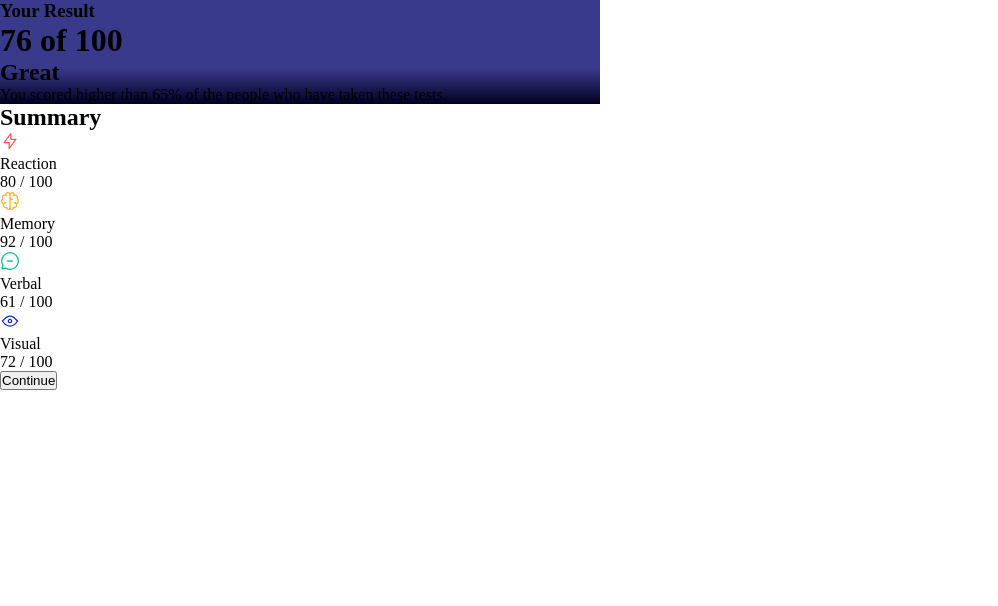
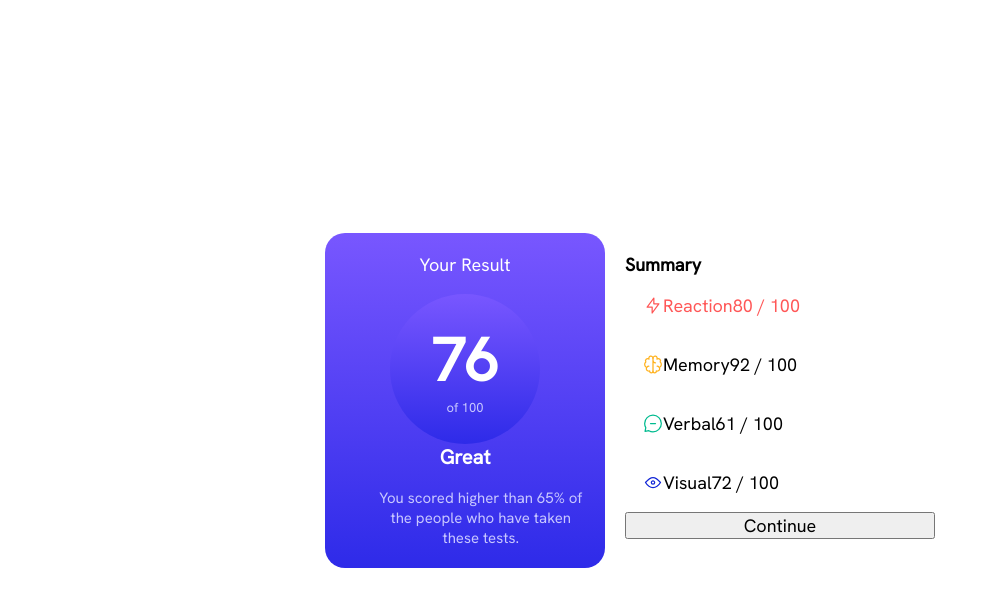
Before and after one commit to damiao-git/frontendmentor01, a plain HTML site: page index.html in a window 1280 px wide. Shown: the whole page, without its empty margins (0-998 px from the left). Drawn offline with Linux system fonts and the light colour scheme.

Commit message:
modificações básicas

```diff
--- a/index.html
+++ b/index.html
@@ -12,9 +12,10 @@
 <body>
     <main>
         <div class="principal-azul">
-            <h3>Your Result</h3>
+            <h3 class="result">Your Result</h3>
             <div class="nota">
-                <h1>76 of 100</h1>
+                <h3>76</h3>
+                <span>of 100</span>
             </div>
             <h2>Great</h2>
             <p>You scored higher than 65% of the people
@@ -23,7 +24,7 @@
         </div>
         <div class="sumario">
             <h2 class="">Summary</h2>
-            <article>
+            <article class="reaction">
                 <img src="images/icon-reaction.svg" alt="reação">
                 <p>Reaction</p>
                 <p>80 / 100</p>
--- a/style.css
+++ b/style.css
@@ -1,19 +1,105 @@
+@import url('https://fonts.googleapis.com/css2?family=Hanken+Grotesk&display=swap');
 * {
     box-sizing: border-box;
     margin: 0;
     padding: 0;
-}
-body{
-    max-width: 600px;
-}
-.principal-azul {
-
-    background: rgb(2, 0, 36);
-    background: linear-gradient(0deg, rgba(2, 0, 36, 1) 0%, rgba(58, 58, 140, 1) 35%);
+    font-family: 'Hanken Grotesk', sans-serif;
+    font-size: 18px;
 }
 
+:root{
+    --light-red: hsl(0, 100%, 67%);
+    --orangey-yellow: hsl(39, 100%, 56%);
+    --green-teal: hsl(166, 100%, 37%);
+    --cobalt-blue: hsl(234, 85%, 45%);
 
+    --light-slate-blue: hsl(252,100%,67%);
+    --light-royal-blue: hsl(241,81%,54%);
 
+    --violet-blue: hsla(256, 72%, 46%, 1);
+    --persian-blue: hsla(241, 72%, 46%, 0);
+
+    --white: hsl(0, 0%, 100%);
+    --pale-blue: hsl(221, 100%, 96%);
+    --light-lavender: hsl(241, 100%, 89%);
+    --dark-gray-blue: hsl(224, 30%, 27%);
+}
+
+body{
+    display: flex;
+    justify-content: center;
+    align-items: center;
+    min-height: 100vh;
+}
+main{
+    display: flex;
+    width: 700px;
+    justify-content: center;
+    border-radius: 20px;
+}
+.principal-azul{
+    display: flex;
+    flex-direction: column;
+    align-items: center;
+    color: #fff;
+    padding: 20px;
+    width: 40%;
+    border-radius: 20px;
+    background: linear-gradient(var(--light-slate-blue), var(--light-royal-blue));
+}
+.principal-azul .result{
+    margin-bottom: 1rem;
+    font-weight: 400;
+}
+.principal-azul .nota{
+padding: 40px;
+width: 150px;
+height: 150px;
+border-radius: 50%;
+text-align: center;
+display: flex;
+flex-direction: column;
+align-items: center;
+justify-content: center;
+margin: auto;
+background: linear-gradient(var(--light-slate-blue), var(--light-royal-blue));
+}
+.nota h3{
+    font-weight: bold;
+    font-size: 60px;
+}
+.nota span{
+    color: var(--light-lavender);
+    font-size: small;
+}
+.principal-azul h2{
+    margin-bottom: 1rem;
+    font-size: 20px;
+
+}
+.principal-azul p{
+    color: var(--light-lavender);
+    font-size: 15px;
+    text-align: center;
+    padding-left: 1.75rem;
+}
+.sumario{
+    width: 50%;
+    padding: 20px;
+    display: flex;
+    flex-direction: column;
+}
+.sumario article{
+    display: flex;
+    padding: 1rem;
+}
+.reaction{
+    display: flex;
+    flex-direction: row;
+}
+.reaction p{
+    color: var(--light-red);
+}
 
 /* Pré definidos*/
 .mt-1 {
```
